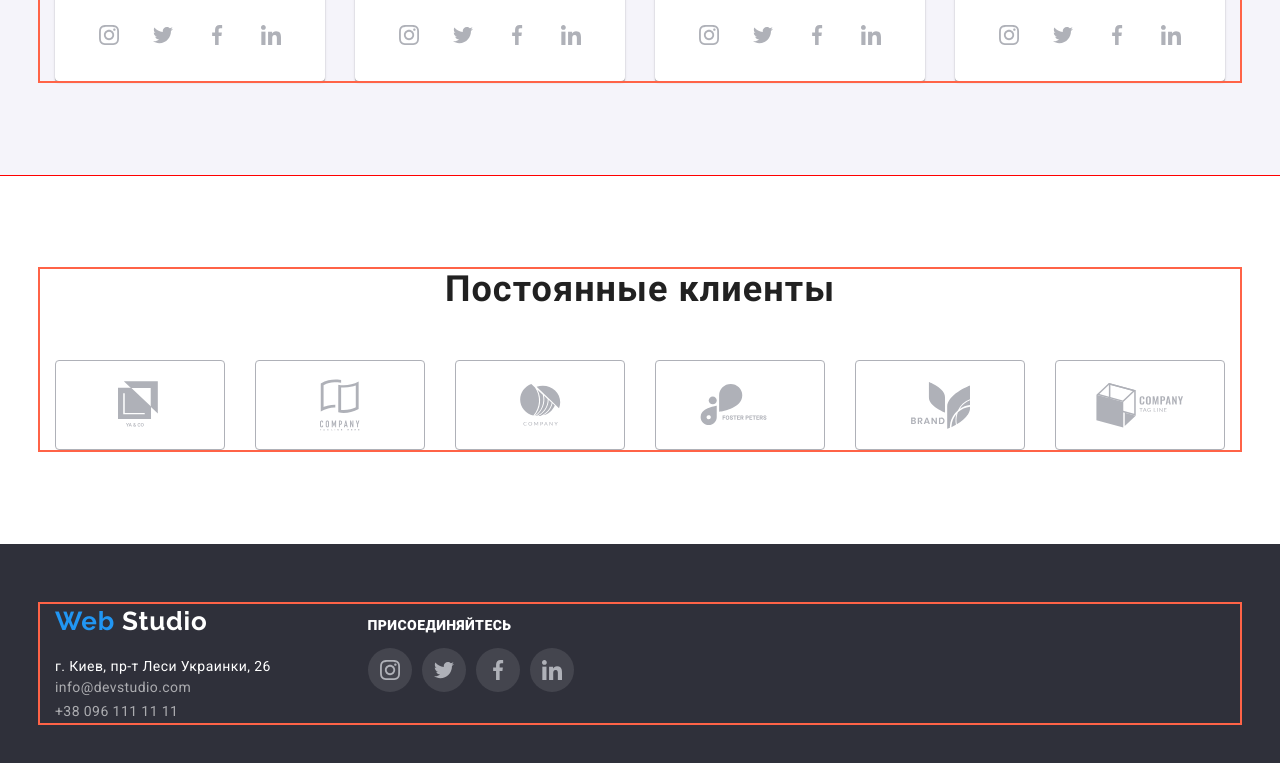
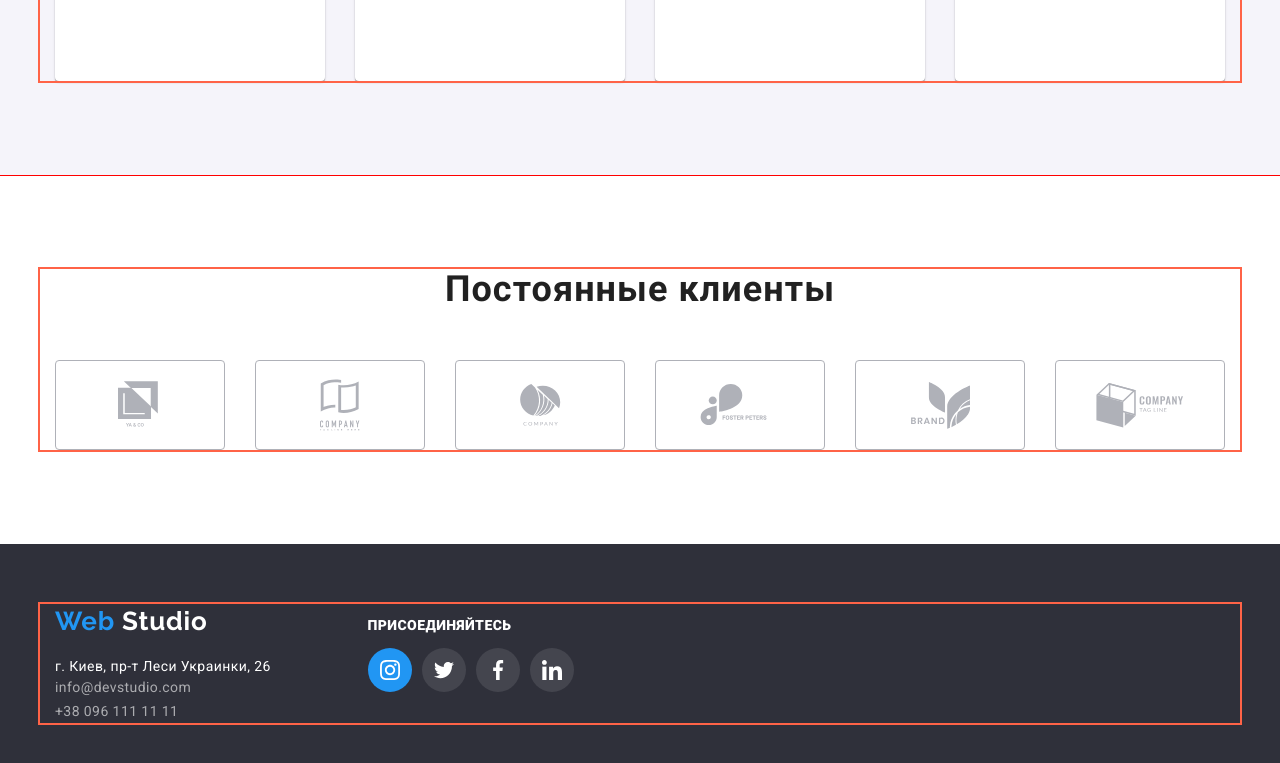
Before and after one commit to Alexey-Kaliostro/goit-markup-hw-04, a plain HTML site: page index.html in a window 1280 px wide. In both pictures the pointer is over the item 389 px from the left and 2796 px from the top of the page. Shown: the part 2126-2889 px from the top of the page. Drawn offline with Linux system fonts and the light colour scheme.

Commit message:
footer-hover-social

```diff
--- a/css/main.css
+++ b/css/main.css
@@ -613,6 +613,12 @@ footer {
 	padding-bottom: 12px;
 	padding-top: 12px;
 }
+.footer-social li:hover {
+	background-color: var(--accent-color);
+}
+.social-icon {
+	fill: white;
+}
 .footer-social li:last-child {
 	margin-right: 0px;
 }
```
